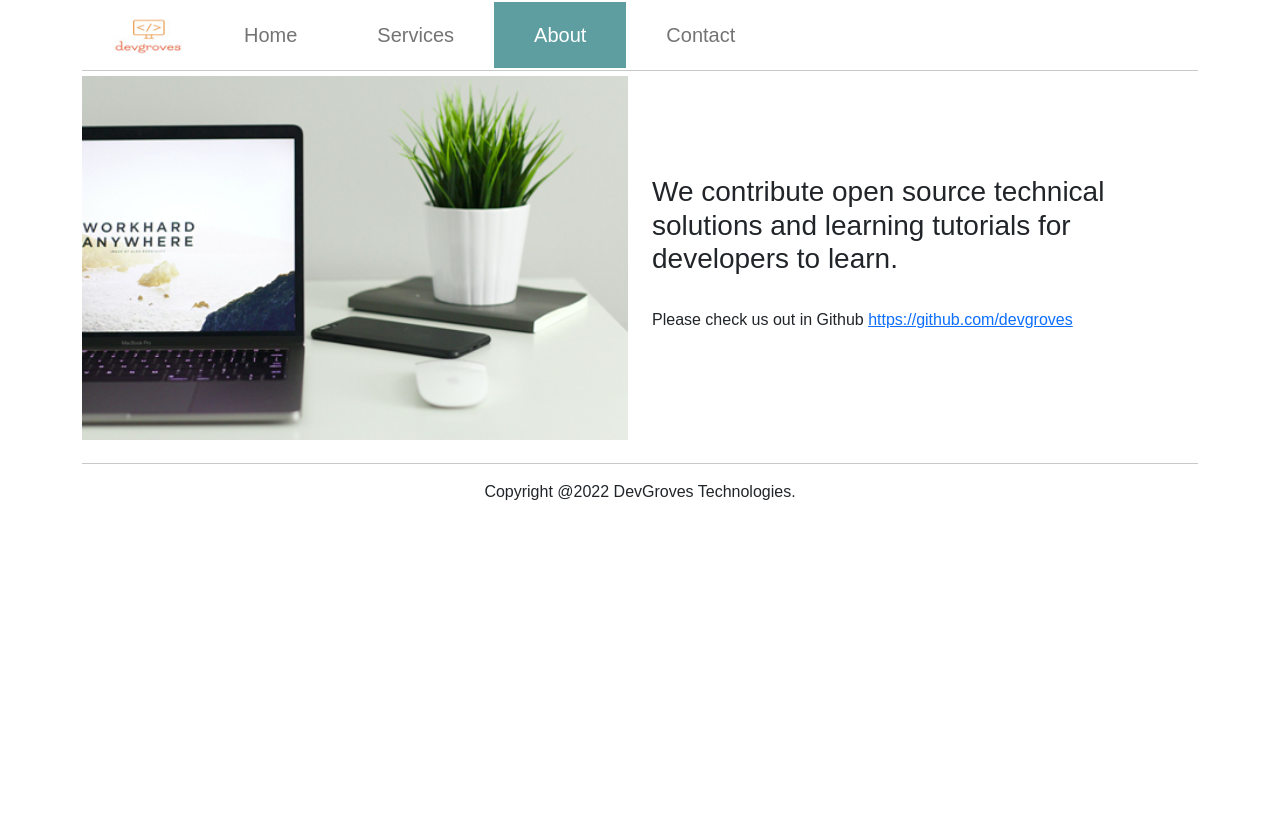
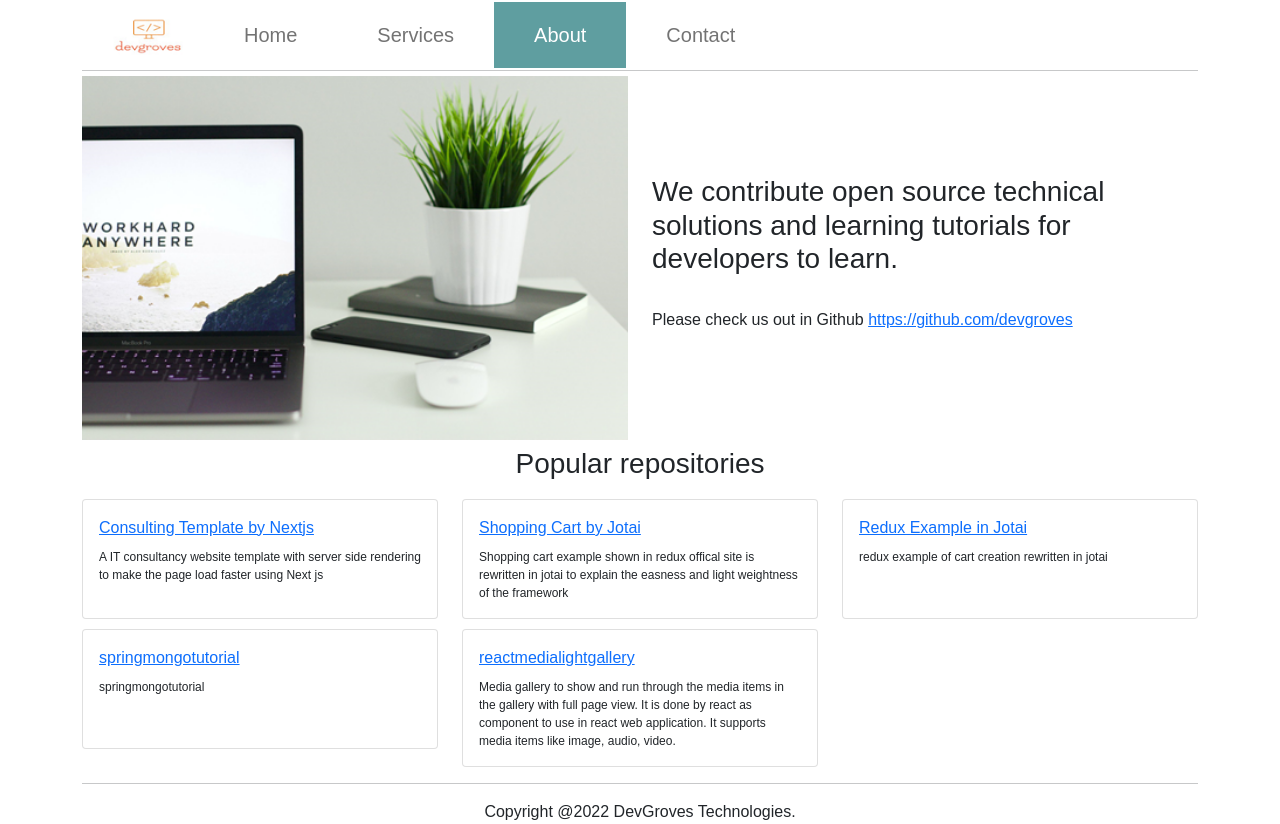
Before and after one commit to devgroves/consultingtemplatebynextjs, a Next.js app: page /about in a window 1280 px wide. Before the commit the page ends 800 px from the top, so only its background shows below. Built offline with nearby package versions, Linux system fonts and the light colour scheme.

Commit message:
Repo added

```diff
--- a/pages/about.jsx
+++ b/pages/about.jsx
@@ -1,12 +1,47 @@
 import React from "react";
 import Image from "next/image";
 import Image1 from "./images/3.png";
-import { Container, Row, Col } from "react-bootstrap";
+import { Container, Row, Col, Card } from "react-bootstrap";
 import Head from "next/head";
 import Footer from "../components/Footer";
 import Header from "../components/Header";
 import Breadcrumbs from "../components/Breadcrumbs";
 
+const details = [
+  {
+    name: "Consulting Template by Nextjs",
+    link: "https://github.com/devgroves/consultingtemplatebynextjs",
+    description:
+      "A IT consultancy website template with server side rendering to make the page load faster using Next js",
+    id: 1,
+  },
+  {
+    id: 2,
+    name: "Shopping Cart by Jotai",
+    description:
+      "Shopping cart example shown in redux offical site is rewritten in jotai to explain the easness and light weightness of the framework",
+    link: "https://github.com/devgroves/shoppingcartbyjotai",
+  },
+  {
+    id: 3,
+    name: "Redux Example in Jotai",
+    description: "redux example of cart creation rewritten in jotai",
+    link: "https://github.com/devgroves/reduxexampleinjotai",
+  },
+  {
+    id: 4,
+    name: "springmongotutorial",
+    description: "springmongotutorial",
+    link: "https://github.com/devgroves/springmongotutorial",
+  },
+  {
+    id: 5,
+    name: "reactmedialightgallery",
+    description:
+      "Media gallery to show and run through the media items in the gallery with full page view. It is done by react as component to use in react web application. It supports media items like image, audio, video.",
+    link: "https://github.com/devgroves/reactmedialightgallery",
+  },
+];
 export default function About() {
   return (
     <>
@@ -39,6 +74,25 @@ export default function About() {
             </p>
           </Col>
         </Row>
+        <h3 style={{ textAlign: "center" }}>Popular repositories</h3>
+        <Row>
+          {details &&
+            details.map((val) => (
+              <Col key={val.id} md={4} sm={12}>
+                <Card
+                  style={{
+                    minHeight: 120,
+                    marginTop: 10,
+                  }}
+                >
+                  <Card.Body>
+                    <Card.Link href={val.link}>{val.name}</Card.Link>
+                    <Card.Text style={{ fontSize: 12, marginTop: 8 }}>{val.description}</Card.Text>
+                  </Card.Body>
+                </Card>
+              </Col>
+            ))}
+        </Row>
       </Container>
       <Footer />
     </>
```
